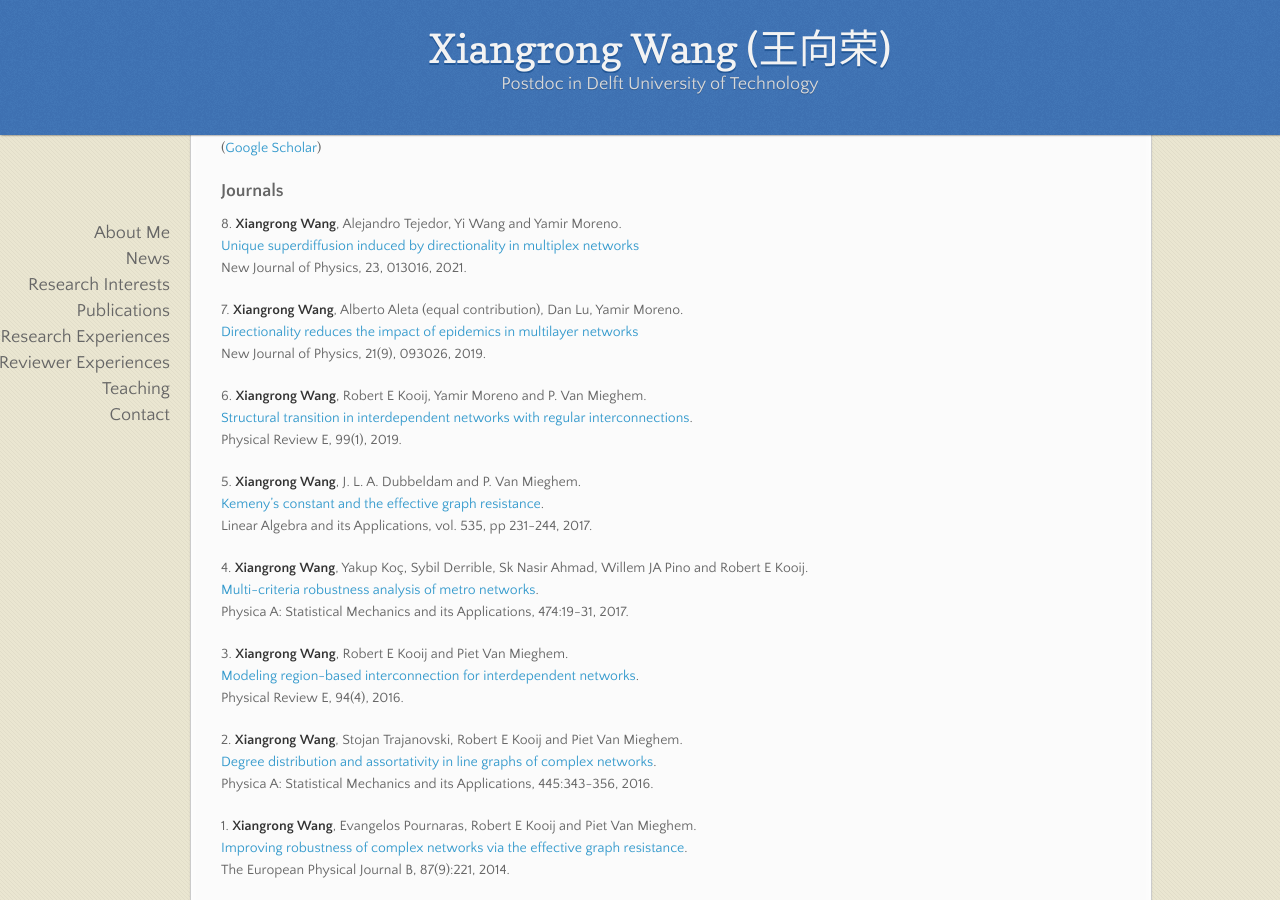
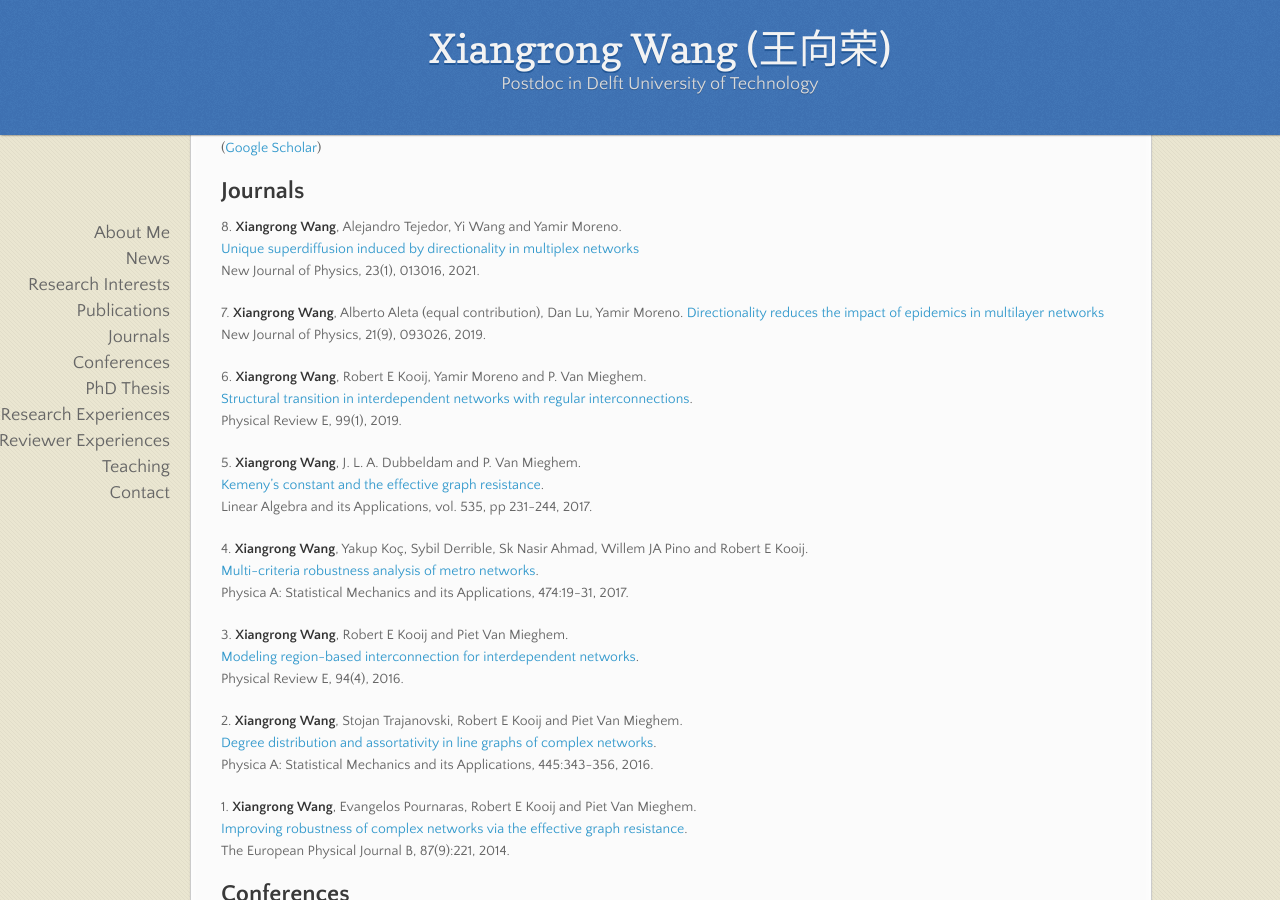
Before and after one commit to xiangrongwang/xiangrongwang.github.io, a Jekyll site: the page built from index.md, in a window 1280 px wide and 900 px high, scrolled down 891 px. Built offline with Jekyll 4.4.1, drawn with Linux system fonts in a browser that asks for light colours; nearby versions of some CDN libraries; our own code applies the rules of GitHub Pages for plain Markdown files.

Commit message:
Update index.md

```diff
--- a/index.md
+++ b/index.md
@@ -28,17 +28,17 @@ Her PhD topic focused on the robustness of complex networks,  from both theoreti
 ## Publications
 ([Google Scholar](https://scholar.google.com/citations?user=LJm0X3AAAAAJ&hl=en))
 
-### Journals
-  8\. __Xiangrong Wang__, Alejandro Tejedor, Yi Wang and Yamir Moreno.
-  [Unique superdiffusion induced by directionality in multiplex networks](https://iopscience.iop.org/article/10.1088/1367-2630/abdb71/meta)
-  New Journal of Physics, 23, 013016, 2021.
+## Journals
+8\. __Xiangrong Wang__, Alejandro Tejedor, Yi Wang and Yamir Moreno.
+[Unique superdiffusion induced by directionality in multiplex networks](https://iopscience.iop.org/article/10.1088/1367-2630/abdb71/meta)
+New Journal of Physics, 23(1), 013016, 2021.
 
 
-  7\. __Xiangrong Wang__,  Alberto Aleta (equal contribution), Dan Lu, Yamir Moreno.
-    [Directionality reduces the impact of epidemics in multilayer networks](https://iopscience.iop.org/article/10.1088/1367-2630/ab3dd0)
-    New Journal of Physics, 21(9), 093026, 2019.
+7\. __Xiangrong Wang__,  Alberto Aleta (equal contribution), Dan Lu, Yamir Moreno.
+[Directionality reduces the impact of epidemics in multilayer networks](https://iopscience.iop.org/article/10.1088/1367-2630/ab3dd0)
+New Journal of Physics, 21(9), 093026, 2019.
 
-6\. __Xiangrong Wang__,  Robert E Kooij, Yamir Moreno and P. Van Mieghem.
+ 6\. __Xiangrong Wang__,  Robert E Kooij, Yamir Moreno and P. Van Mieghem.
 [Structural transition in interdependent networks with regular interconnections](https://www.nas.ewi.tudelft.nl/people/Piet/papers/PhysRevE2019_interdepenent_nets_regular_interconnections.pdf).
 Physical Review E, 99(1), 2019.
 
@@ -62,7 +62,7 @@ Physica A: Statistical Mechanics and its Applications, 445:343-356, 2016.
 [Improving robustness of complex networks via the effective graph resistance](https://link.springer.com/article/10.1140/epjb/e2014-50276-0).
 The European Physical Journal B, 87(9):221, 2014.
 
-### Conferences
+## Conferences
 - Wenjie Pei, Jiyuan Zhang, __Xiangrong Wang__, Lei Ke, Xiaoyong Shen and Yu-wing Tai.
 [Memory-Attended Recurrent Network for Video Captioning](http://openaccess.thecvf.com/content_CVPR_2019/html/Pei_Memory-Attended_Recurrent_Network_for_Video_Captioning_CVPR_2019_paper.html).
 IEEE Conference on Computer Vision and Pattern Recognition (__CVPR__), 2019.
@@ -79,7 +79,7 @@ IEEE Conference on Computer Vision and Pattern Recognition (__CVPR__), 2019.
 [A network approach for power grid robustness against cascading failures](http://ieeexplore.ieee.org/abstract/document/7325231/).
 7th International Workshop on Reliable Networks Design and Modeling (RNDM), 2015.
 
-### PhD Thesis
+## PhD Thesis
 - Xiangrong wang. [Robustness of complex networks: Theory and application](https://repository.tudelft.nl/islandora/object/uuid:c107cc92-d275-45df-ad56-b754e8ead98c/datastream/OBJ/view), 2016.
 
 ## Research Experiences
```
